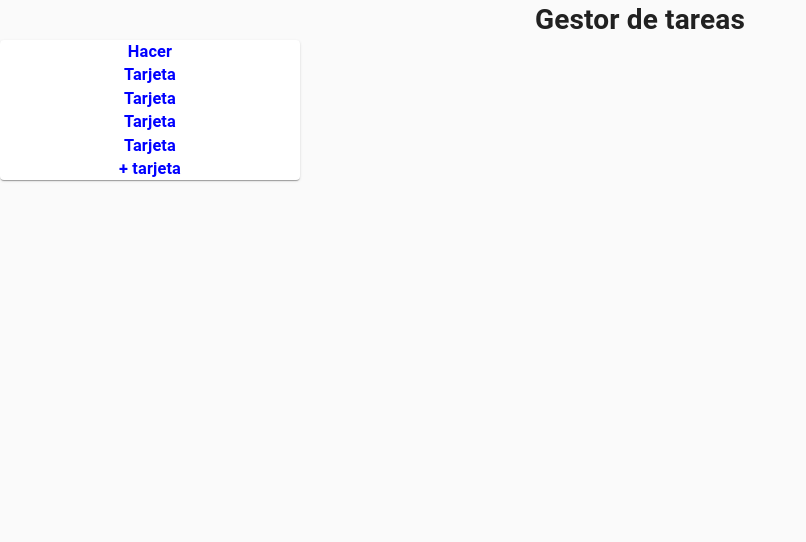
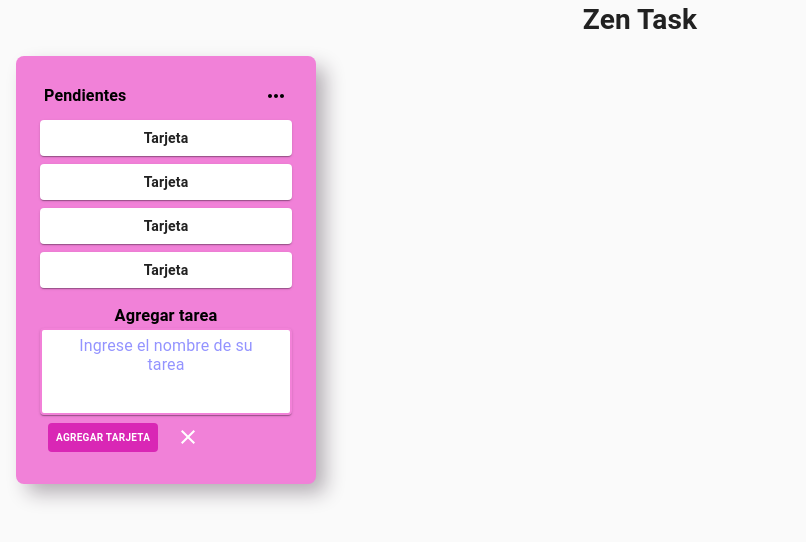
Before and after one commit to valec3/Gestor_de_tareas, a React (Create React App) app: page / in a window 1280 px wide. Shown: the top 542 px of the page, without its empty margins (0-806 px from the left). Built offline with nearby package versions, Linux system fonts and the light colour scheme.

Commit message:
Terminar parte del frontend de las tarjetas

```diff
--- a/src/App.js
+++ b/src/App.js
@@ -1,11 +1,11 @@
 import './App.css';
-import ListaTrello from './componentes/ListaTrello';
+import ListaTarea from './componentes/ListaTarea';
 
 function App() {
   return (
     <div className="App">
-      <h1>Gestor de tareas</h1>
-      <ListaTrello></ListaTrello>
+      <h1>Zen Task</h1>
+      <ListaTarea></ListaTarea>
     </div>
   );
 }
--- a/src/componentes/AgregarTarjeta.js
+++ b/src/componentes/AgregarTarjeta.js
@@ -1,11 +1,42 @@
-import React from 'react'
+import React, { useState } from 'react'
+import { Collapse,  makeStyles,Typography,Paper, fade, } from '@material-ui/core'
+import AgregarTarjetaInput from './AgregarTarjetaInput';
 
 const AgregarTarjeta = () => {
+  const clases = useStyles();
+  const [open,setOpen] = useState(true);
   return (
-    <div>
-        <h3>+ tarjeta</h3>
+    <div className={clases.root}>
+          <Collapse in={open}>
+              <h3>Agregar tarea</h3>
+              <AgregarTarjetaInput/>
+          </Collapse>
+
+          <Collapse in={!open}>
+              <Paper className={clases.agregarCardInput}>
+                <Typography>
+                  + Agregar tarjeta
+                </Typography>
+              </Paper>
+          </Collapse>
     </div>
   )
 }
 
+// S T Y L E S
+const useStyles = makeStyles(theme => ({
+  root: {
+      padding: theme.spacing(1),
+    },
+  agregarCardInput:{
+      padding : theme.spacing(1.4,1),
+      background: "#f181d8",
+      "&:hover":{
+        backgroundColor:fade("#fff",0.25)
+      }
+  }
+}))
+
+// ---------------------------
+
 export default AgregarTarjeta
--- /dev/null
+++ b/src/componentes/AgregarTarjetaInput.js
@@ -0,0 +1,60 @@
+import { Button, IconButton, InputBase, Paper, fade, makeStyles } from '@material-ui/core'
+import React, { useState } from 'react'
+import ClearIcon from "@material-ui/icons/Clear"
+//-------------------------------------------
+const AgregarTarjetaInput = () => {
+    const [titulo,setTitle] = useState("");
+    const clases = useStyles();
+    return (
+        <>
+            <Paper className={clases.tarjetaInp}>
+                <InputBase
+                value={titulo}
+                multiline
+                placeholder='Ingrese el nombre de su tarea'
+                onChange={event=>setTitle(event.target.value)}
+                inputProps={{className: clases.input}}
+                />
+            </Paper>
+            <div className={clases.aceptar}>
+                <Button className={clases.btnAceptar}>Agregar tarjeta</Button>
+                <IconButton style={{color:"#fff", fontWeight:"bold",padding:"10px"}}>
+                    <ClearIcon/>
+                </IconButton>
+            </div>
+        </>
+    )
+}
+
+// S T Y L E S
+const useStyles = makeStyles(theme => ({
+    tarjetaInp: {
+        paddingBottom:theme.spacing(4),
+        color: "white",
+        border: "2px solid #f281d8",
+    },
+    input:{
+        textAlign: "center",
+        color: "blue"
+    },
+    aceptar:{
+        display: "flex",
+        paddin:theme.spacing(0.5),
+        flexDirection: "flex-start",
+    },
+    btnAceptar:{
+        fontSize: "10px",
+        background: "#d927b5",
+        margin:theme.spacing(1),
+        color:"#fff",
+        fontWeight: "bold",
+        "&:hover":{
+            color: "#000",
+            backgroundColor:fade("#fff",0.45)
+
+        }
+    }
+}))
+  // --------------------
+
+export default AgregarTarjetaInput
--- /dev/null
+++ b/src/componentes/ListaTarea.js
@@ -0,0 +1,40 @@
+import React from 'react'  //
+import {Paper, CssBaseline} from "@material-ui/core"; //Mas responsivo
+import ListaTitulo from './ListaTitulo';
+import TarjetaLista from './TarjetaLista';
+import AgregarTarjeta from './AgregarTarjeta';
+
+import { makeStyles } from '@material-ui/core/styles';
+
+
+const ListaTrello = () => {
+    const clases = useStyles();
+    return (
+
+        <Paper className={clases.root}>
+            <CssBaseline/>
+            <ListaTitulo/>
+            <TarjetaLista/>
+            <TarjetaLista/>
+            <TarjetaLista/>
+            <TarjetaLista/>
+            <AgregarTarjeta/>
+        </Paper>
+    )
+}
+
+const useStyles = makeStyles(theme => ({
+    root:{
+        width : "300px",
+        fontWeight: "bold",
+        borderRadius: '8px',
+        boxShadow: '10px 10px 20px -1px rgba(179,173,179,1)',
+        padding: '16px',
+        margin:theme.spacing(2),
+        backgroundColor: '#f181d8', // rosa
+        color: '#000', // Texto blanco
+    }
+}))
+
+
+export default ListaTrello
--- a/src/componentes/ListaTitulo.js
+++ b/src/componentes/ListaTitulo.js
@@ -1,11 +1,32 @@
 import React from 'react'
+import { Typography ,makeStyles} from '@material-ui/core' ;
+import MoreHorizIcon from '@material-ui/icons/MoreHoriz';
 
 const ListaTitulo = () => {
+    const clases = useStyles();
     return (
-        <div>
-            <h3>Hacer</h3>
+        <div className={clases.titulo}>
+            <Typography className={clases.tituloTexto}>
+                Pendientes
+            </Typography>
+            <MoreHorizIcon/>
         </div>
     )
 }
 
+
+const useStyles = makeStyles(theme => ({
+    titulo: {
+        display: "flex",
+        justifyContent: "space-between",
+        margin: theme.spacing(1.5),
+    },
+    tituloTexto:{
+        fontWeight: "bold",
+        fontSize: "1rem",
+
+    }
+}))
+
+
 export default ListaTitulo
--- a/src/componentes/ListaTrello.js
+++ /dev/null
@@ -1,33 +0,0 @@
-import React from 'react'  //
-import {Paper, CssBaseline} from "@material-ui/core"; //Mas responsivo
-import ListaTitulo from './ListaTitulo';
-import TarjetaTrello from './TarjetaTrello';
-import AgregarTarjeta from './AgregarTarjeta';
-
-import { makeStyles } from '@material-ui/core/styles';
-
-const useStyles = makeStyles(theme => ({
-    root:{
-        width : "300px",
-        fontWeight: "bold",
-        color: "blue"
-    }
-}))
-
-const ListaTrello = () => {
-    const clases = useStyles();
-    return (
-
-        <Paper className={clases.root}>
-            <CssBaseline/>
-            <ListaTitulo/>
-            <TarjetaTrello/>
-            <TarjetaTrello/>
-            <TarjetaTrello/>
-            <TarjetaTrello/>
-            <AgregarTarjeta/>
-        </Paper>
-    )
-}
-
-export default ListaTrello
--- /dev/null
+++ b/src/componentes/TarjetaLista.js
@@ -0,0 +1,25 @@
+import React from 'react'
+import { Paper, makeStyles } from '@material-ui/core';
+
+const TarjetaLista = () => {
+  const clases = useStyles();
+  return (
+    <Paper className={clases.tarjetaLista}>
+        Tarjeta
+    </Paper>
+  )
+}
+
+
+
+// S T Y L E S
+const useStyles = makeStyles(theme => ({
+  tarjetaLista: {
+      padding: theme.spacing(1,2),
+      margin: theme.spacing(1),
+  }
+}))
+// --------------------
+
+
+export default TarjetaLista
--- a/src/componentes/TarjetaTrello.js
+++ /dev/null
@@ -1,11 +0,0 @@
-import React from 'react'
-
-const TarjetaTrello = () => {
-  return (
-    <div>
-      <h3>Tarjeta</h3>
-    </div>
-  )
-}
-
-export default TarjetaTrello
```
